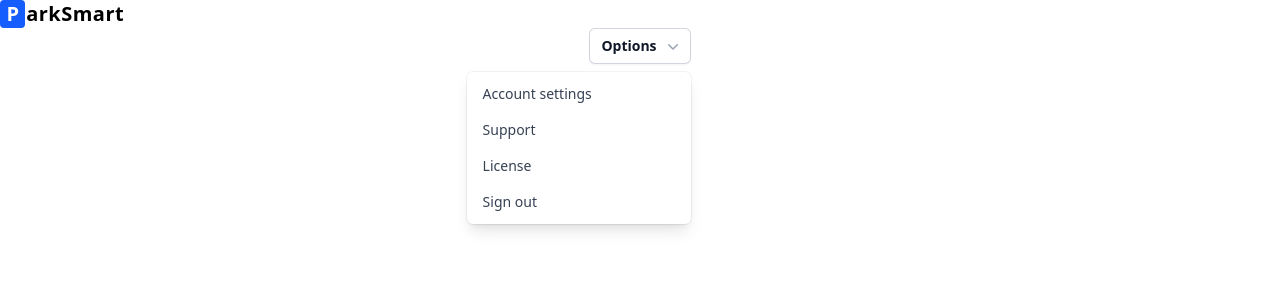
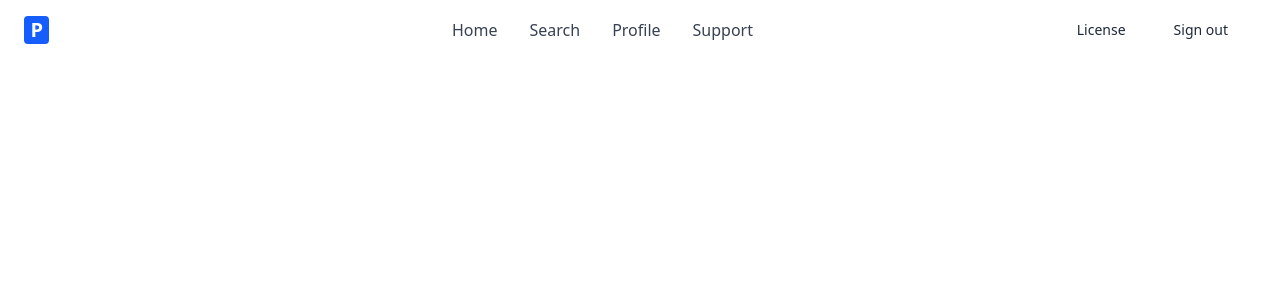
Before and after one commit to WRT4/SC2006-ParkSmart, a React (Vite) app in the folder lab3/: page /searchpage in a window 1280 px wide. Shown: the top 300 px of the page. Built offline with nearby package versions, Linux system fonts and the light colour scheme; no server answers.

Commit message:
feat: add searchpage header

```diff
--- a/lab3/src/auth/AuthWrapper.jsx
+++ b/lab3/src/auth/AuthWrapper.jsx
@@ -12,7 +12,6 @@ export function AuthWrapper({ children }) {
     const auth = getAuth();
 
     const unsubscribe = onAuthStateChanged(auth, (newUser) => {
-      console.log("user has changed!", user, newUser);
       setUser(newUser);
       setLoading(false); // Authentication check complete
     });
--- /dev/null
+++ b/lab3/src/components/Header.jsx
@@ -0,0 +1,115 @@
+import { Link, useNavigate } from "react-router-dom";
+import { getAuth, signOut } from "firebase/auth";
+import Title from "./Title";
+
+export default function Header() {
+  const navigate = useNavigate();
+  return (
+    <header>
+      <nav className="border-gray-200 bg-white px-4 py-2.5 lg:px-6 dark:bg-gray-800">
+        <div className="mx-auto flex max-w-screen-xl flex-wrap items-center justify-between">
+          <Title color="text-white"></Title>
+          <div className="flex items-center lg:order-2">
+            <Link
+              to="/license"
+              className="mr-2 rounded-lg px-4 py-2 text-sm font-medium text-gray-800 hover:bg-gray-50 focus:ring-4 focus:ring-gray-300 focus:outline-none lg:px-5 lg:py-2.5 dark:text-white dark:hover:bg-gray-700 dark:focus:ring-gray-800"
+            >
+              License
+            </Link>
+            <button
+              className="mr-2 cursor-pointer rounded-lg px-4 py-2 text-sm font-medium text-gray-800 hover:bg-gray-50 focus:ring-4 focus:ring-gray-300 focus:outline-none lg:px-5 lg:py-2.5 dark:text-white dark:hover:bg-gray-700 dark:focus:ring-gray-800"
+              onClick={() => {
+                const auth = getAuth();
+                signOut(auth)
+                  .then(() => {
+                    // Sign-out successful.
+                    navigate("/login");
+                  })
+                  .catch((error) => {
+                    // An error happened.
+                    console.log(error);
+                  });
+              }}
+            >
+              Sign out
+            </button>
+
+            <button
+              data-collapse-toggle="mobile-menu-2"
+              type="button"
+              className="ml-1 inline-flex items-center rounded-lg p-2 text-sm text-gray-500 hover:bg-gray-100 focus:ring-2 focus:ring-gray-200 focus:outline-none lg:hidden dark:text-gray-400 dark:hover:bg-gray-700 dark:focus:ring-gray-600"
+              aria-controls="mobile-menu-2"
+              aria-expanded="false"
+            >
+              <span className="sr-only">Open main menu</span>
+              <svg
+                className="h-6 w-6"
+                fill="currentColor"
+                viewBox="0 0 20 20"
+                xmlns="http://www.w3.org/2000/svg"
+              >
+                <path
+                  fillRule="evenodd"
+                  d="M3 5a1 1 0 011-1h12a1 1 0 110 2H4a1 1 0 01-1-1zM3 10a1 1 0 011-1h12a1 1 0 110 2H4a1 1 0 01-1-1zM3 15a1 1 0 011-1h12a1 1 0 110 2H4a1 1 0 01-1-1z"
+                  clipRule="evenodd"
+                ></path>
+              </svg>
+              <svg
+                className="hidden h-6 w-6"
+                fill="currentColor"
+                viewBox="0 0 20 20"
+                xmlns="http://www.w3.org/2000/svg"
+              >
+                <path
+                  fillRule="evenodd"
+                  d="M4.293 4.293a1 1 0 011.414 0L10 8.586l4.293-4.293a1 1 0 111.414 1.414L11.414 10l4.293 4.293a1 1 0 01-1.414 1.414L10 11.414l-4.293 4.293a1 1 0 01-1.414-1.414L8.586 10 4.293 5.707a1 1 0 010-1.414z"
+                  clipRule="evenodd"
+                ></path>
+              </svg>
+            </button>
+          </div>
+          <div
+            className="hidden w-full items-center justify-between lg:order-1 lg:flex lg:w-auto"
+            id="mobile-menu-2"
+          >
+            <ul className="mt-4 flex flex-col font-medium lg:mt-0 lg:flex-row lg:space-x-8">
+              <li>
+                <Link
+                  to="/home"
+                  className="lg:hover:text-primary-700 block border-b border-gray-100 py-2 pr-4 pl-3 text-gray-700 hover:bg-gray-50 lg:border-0 lg:p-0 lg:hover:bg-transparent dark:border-gray-700 dark:text-gray-400 dark:hover:bg-gray-700 dark:hover:text-white lg:dark:hover:bg-transparent lg:dark:hover:text-white"
+                  aria-current="page"
+                >
+                  Home
+                </Link>
+              </li>
+              <li>
+                <Link
+                  to="/searchpage"
+                  className="lg:hover:text-primary-700 block border-b border-gray-100 py-2 pr-4 pl-3 text-gray-700 hover:bg-gray-50 lg:border-0 lg:p-0 lg:hover:bg-transparent dark:border-gray-700 dark:text-gray-400 dark:hover:bg-gray-700 dark:hover:text-white lg:dark:hover:bg-transparent lg:dark:hover:text-white"
+                >
+                  Search
+                </Link>
+              </li>
+              <li>
+                <Link
+                  to="/profile"
+                  className="lg:hover:text-primary-700 block border-b border-gray-100 py-2 pr-4 pl-3 text-gray-700 hover:bg-gray-50 lg:border-0 lg:p-0 lg:hover:bg-transparent dark:border-gray-700 dark:text-gray-400 dark:hover:bg-gray-700 dark:hover:text-white lg:dark:hover:bg-transparent lg:dark:hover:text-white"
+                >
+                  Profile
+                </Link>
+              </li>
+              <li>
+                <Link
+                  to="/support"
+                  className="lg:hover:text-primary-700 block border-b border-gray-100 py-2 pr-4 pl-3 text-gray-700 hover:bg-gray-50 lg:border-0 lg:p-0 lg:hover:bg-transparent dark:border-gray-700 dark:text-gray-400 dark:hover:bg-gray-700 dark:hover:text-white lg:dark:hover:bg-transparent lg:dark:hover:text-white"
+                >
+                  Support
+                </Link>
+              </li>
+            </ul>
+          </div>
+        </div>
+      </nav>
+    </header>
+  );
+}
--- a/lab3/src/components/Title.jsx
+++ b/lab3/src/components/Title.jsx
@@ -1,10 +1,14 @@
 import Logo from "./Logo";
+import { Link } from "react-router-dom";
 
-export default function Title() {
+export default function Title({ color = "text-black" }) {
   return (
-    <header className="justify-self-start text-xl font-bold tracking-wide">
+    <Link
+      to="/home"
+      className={`${color} justify-self-start text-xl font-bold tracking-wide`}
+    >
       <Logo></Logo>
       arkSmart
-    </header>
+    </Link>
   );
 }
--- a/lab3/src/pages/HomePage.jsx
+++ b/lab3/src/pages/HomePage.jsx
@@ -53,6 +53,13 @@ function Home() {
       >
         Sign Out
       </button>
+      <button
+        onClick={() => {
+          navigate("/home");
+        }}
+      >
+        test
+      </button>
     </>
   );
 }
--- a/lab3/src/pages/SearchPage.jsx
+++ b/lab3/src/pages/SearchPage.jsx
@@ -1,84 +1,9 @@
-import Title from "../components/Title";
+import Header from "../components/Header";
 
 export default function SearchPage() {
   return (
     <header>
-      <Title></Title>
-      <div class="relative inline-block text-left">
-        <div>
-          <button
-            type="button"
-            class="inline-flex w-full justify-center gap-x-1.5 rounded-md bg-white px-3 py-2 text-sm font-semibold text-gray-900 ring-1 shadow-xs ring-gray-300 ring-inset hover:bg-gray-50"
-            id="menu-button"
-            aria-expanded="true"
-            aria-haspopup="true"
-          >
-            Options
-            <svg
-              class="-mr-1 size-5 text-gray-400"
-              viewBox="0 0 20 20"
-              fill="currentColor"
-              aria-hidden="true"
-              data-slot="icon"
-            >
-              <path
-                fill-rule="evenodd"
-                d="M5.22 8.22a.75.75 0 0 1 1.06 0L10 11.94l3.72-3.72a.75.75 0 1 1 1.06 1.06l-4.25 4.25a.75.75 0 0 1-1.06 0L5.22 9.28a.75.75 0 0 1 0-1.06Z"
-                clip-rule="evenodd"
-              />
-            </svg>
-          </button>
-        </div>
-
-        <div
-          class="absolute right-0 z-10 mt-2 w-56 origin-top-right rounded-md bg-white ring-1 shadow-lg ring-black/5 focus:outline-hidden"
-          role="menu"
-          aria-orientation="vertical"
-          aria-labelledby="menu-button"
-          tabindex="-1"
-        >
-          <div class="py-1" role="none">
-            <a
-              href="#"
-              class="block px-4 py-2 text-sm text-gray-700"
-              role="menuitem"
-              tabindex="-1"
-              id="menu-item-0"
-            >
-              Account settings
-            </a>
-            <a
-              href="#"
-              class="block px-4 py-2 text-sm text-gray-700"
-              role="menuitem"
-              tabindex="-1"
-              id="menu-item-1"
-            >
-              Support
-            </a>
-            <a
-              href="#"
-              class="block px-4 py-2 text-sm text-gray-700"
-              role="menuitem"
-              tabindex="-1"
-              id="menu-item-2"
-            >
-              License
-            </a>
-            <form method="POST" action="#" role="none">
-              <button
-                type="submit"
-                class="block w-full px-4 py-2 text-left text-sm text-gray-700"
-                role="menuitem"
-                tabindex="-1"
-                id="menu-item-3"
-              >
-                Sign out
-              </button>
-            </form>
-          </div>
-        </div>
-      </div>
+      <Header></Header>
     </header>
   );
 }
```
